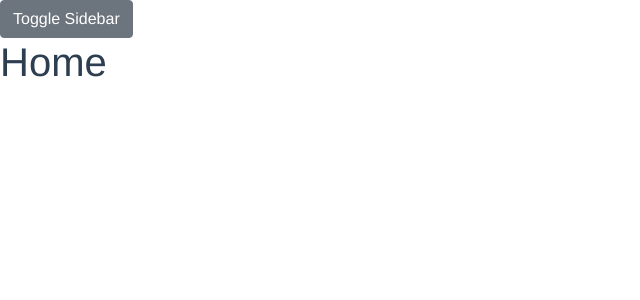
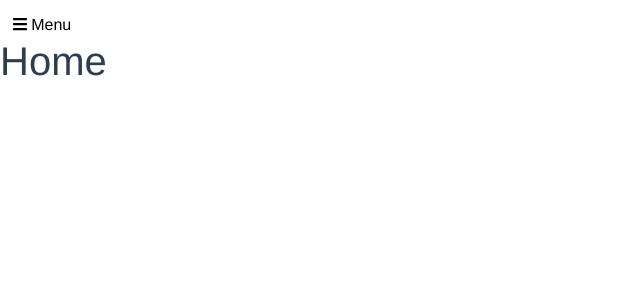
Before and after one commit to vincentmichael089/SI-Resto, a Vue app in the folder resto-si/resto-si/: page / in a window 1280 px wide. Shown: the top 300 px of the page, without its empty margins (0-640 px from the left). Built offline with nearby package versions, Linux system fonts and the light colour scheme.

Commit message:
add fontawesome and impelmentation in TheNav

```diff
--- a/resto-si/resto-si/src/components/TheNav.vue
+++ b/resto-si/resto-si/src/components/TheNav.vue
@@ -1,6 +1,8 @@
 <template>
   <div>
-    <b-button v-b-toggle.sidebar-backdrop>Toggle Sidebar</b-button>
+    <button v-b-toggle.sidebar-backdrop class="burgerbar">
+      <font-awesome-icon :icon="bars" size="20px"/> Menu
+    </button>
     <b-sidebar
       id="sidebar-backdrop"
       backdrop
@@ -20,6 +22,8 @@
 </template>
 
 <script>
+import { faBars } from '@fortawesome/free-solid-svg-icons'
+
 export default {
   name: 'TheNav',
   data(){
@@ -42,7 +46,7 @@ export default {
           slug: 'Insight'
         },
         {
-          name: 'Menu',
+          name: 'Menu Editor',
           slug: 'Menu'
         }
       ]
@@ -56,6 +60,11 @@ export default {
       }
       event.currentTarget.className += "active disabled sidebar-route-act";
     }
+  },
+  computed: {
+    bars(){
+      return faBars
+    }
   }
 }
 </script>
@@ -68,4 +77,12 @@ export default {
   .sidebar-route-act {
     background-color: #08f26d3b;
   }
+
+  .burgerbar {
+    padding: 0.8em;
+    height: 20px;
+    background-color: white;
+    border: none;
+    outline:none;
+  }
 </style>>
--- a/resto-si/resto-si/src/main.js
+++ b/resto-si/resto-si/src/main.js
@@ -6,6 +6,12 @@ import App from './App.vue'
 import router from './router'
 import store from './store'
 
+import { FontAwesomeIcon, FontAwesomeLayers, FontAwesomeLayersText } from '@fortawesome/vue-fontawesome'
+
+Vue.component('font-awesome-icon', FontAwesomeIcon)
+Vue.component('font-awesome-layers', FontAwesomeLayers)
+Vue.component('font-awesome-layers-text', FontAwesomeLayersText)
+
 Vue.config.productionTip = false
 
 new Vue({
```
